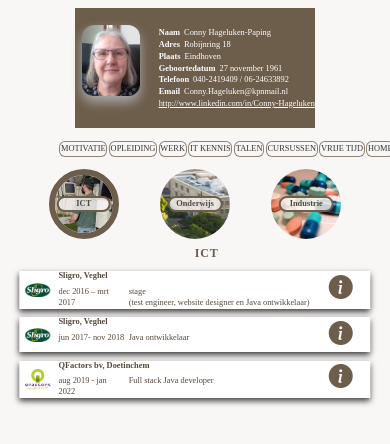
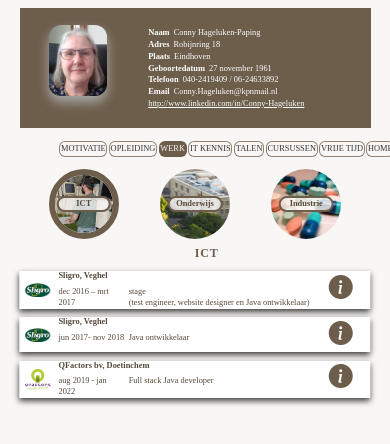
Before and after one commit to CHageluken/cvch, an Angular app: page /cvitems/work/ict in a window 390 px wide. Shown: the top 444 px of the page. Built offline with nearby package versions, Linux system fonts and the light colour scheme; a web font is replaced by a local one.

Commit message:
werk tab aangepast

```diff
--- a/src/app/css/styles.css
+++ b/src/app/css/styles.css
@@ -414,7 +414,7 @@ html {
   background-color: #6D5D4B; }
   @media only screen and (max-width: 47em) {
     .sidebar {
-      grid-template-columns: 30% 70%;
+      grid-template-columns: 30vw 60vw;
       grid-template-rows: minmax(20rem, min-content);
       padding-bottom: 0rem; } }
   .sidebar_pasfoto {
--- a/src/app/cvmodule/cvitems/work/work.component.ts
+++ b/src/app/cvmodule/cvitems/work/work.component.ts
@@ -16,7 +16,7 @@ export class WorkComponent implements OnInit {
 
   ngOnInit() {
     this.router.navigate(['/cvitems/work/ict']);
-
+    this.cvitemsService.changeLink('work/ict');
   }
   routeChange(link:string) {
     this.cvitemsService.changeLink(link);
--- a/src/app/cvmodule/share/tabs/tabs.component.html
+++ b/src/app/cvmodule/share/tabs/tabs.component.html
@@ -1,12 +1,12 @@
 <div class="tabs" >
   <div *ngFor="let item of cvitems">
-    <a *ngIf="currentlink !== item.link"
+    <a *ngIf="!compare(currentlink,item.link)"
        class="btn btn_small tabs_a"
        routerLink={{item.link}}
        (click)="routeChange(item.link)">
        {{item.title}}
     </a>
-    <a *ngIf="currentlink === item.link"
+    <a *ngIf="compare(currentlink,item.link)"
       class="btn btn_small tabs_a tabs_active"
       routerLink={{item.link}}
       (click)="routeChange(item.link)">
--- a/src/app/cvmodule/share/tabs/tabs.component.ts
+++ b/src/app/cvmodule/share/tabs/tabs.component.ts
@@ -31,7 +31,7 @@ export class TabsComponent implements OnInit {
   cvitems:CvItem[] = [
     {title: "Motivatie", link: "motivation"},
     {title: "Opleiding", link: "education"},
-    {title: "Werk", link: "work/ict"},
+    {title: "Werk", link: "work"},
     {title: "IT kennis", link: "knowledge"},
     {title: "Talen", link: "language"} ,
     {title: "Cursussen", link: "courses"} ,
@@ -43,4 +43,10 @@ export class TabsComponent implements OnInit {
     this.currentlink = link;
     this.cvitemsService.changeLink(link);
   }
+
+  compare(currentlink: string, itemlink: string): boolean {
+    if (currentlink.includes('work')) {
+      return itemlink.includes('work')
+    } else return itemlink == currentlink;
+  }
 }
--- a/src/app/sass/components/_sidebar.scss
+++ b/src/app/sass/components/_sidebar.scss
@@ -7,7 +7,7 @@
   padding-bottom: 1rem;
 
   @include respond(large-phone) {
-    grid-template-columns: 30% 70%;
+    grid-template-columns: 30vw 60vw;
     grid-template-rows: minmax(20rem, min-content);
     padding-bottom: 0rem;
   }
```
Also changed, not shown: 6 other files (tests, documents, lock files or other folders).
